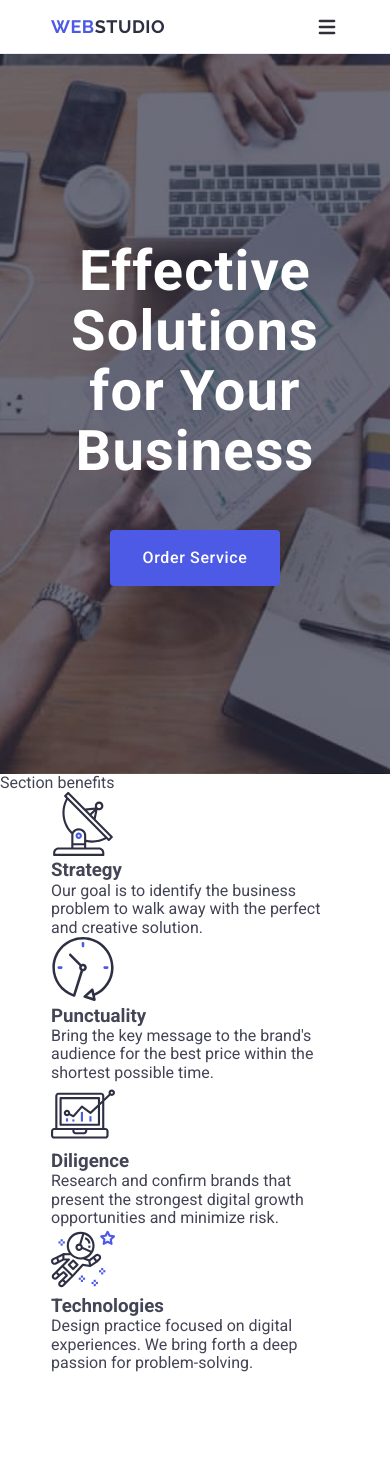
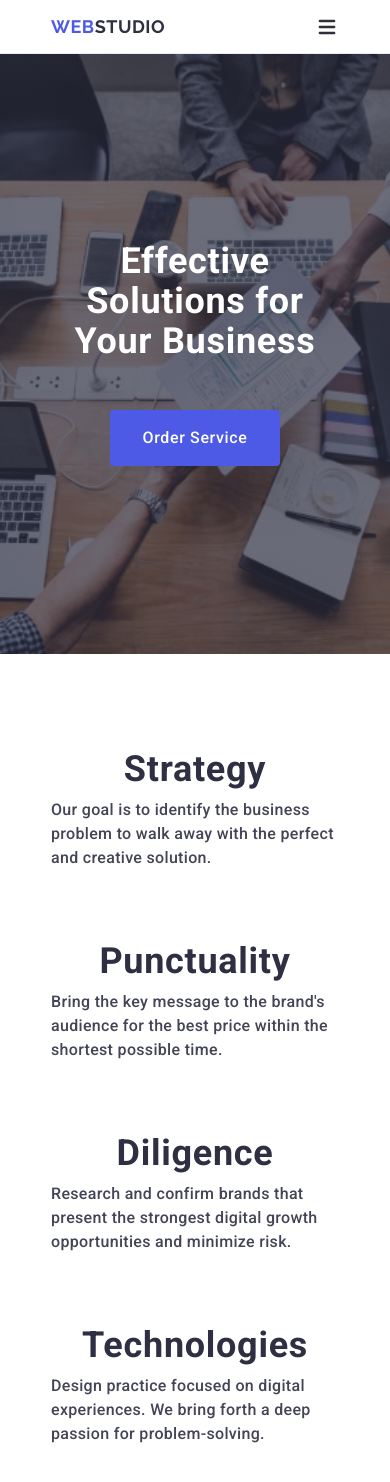
Before and after one commit to Nina-Blbt/goit-markup-hw-06, a plain HTML site: page index.html in a window 390 px wide. Before the commit the page ends 1372 px from the top, so only its background shows below. Drawn offline with nearby package versions, Linux system fonts and the light colour scheme.

Commit message:
hwabout-mobile

```diff
--- a/css/styles.css
+++ b/css/styles.css
@@ -398,21 +398,22 @@ button {
   background-color: #2e2f42;
   margin: 0 auto;
   padding: 188px 0;
-  max-width: 1440px;
+  max-width: 768px;
   background-image: linear-gradient(
       to bottom,
       rgba(46, 47, 66, 0.7),
       rgba(46, 47, 66, 0.7)
     ),
-    url(../images/people-office.jpg);
+    url(../images/hero-img.jpeg);
   background-repeat: no-repeat;
   background-position: center;
   background-size: cover;
+  margin-bottom: 96px;
 }
 
 .title-text {
-  font-size: 56px;
-  line-height: 1.07;
+  font-size: 36px;
+  line-height: 1.11;
   letter-spacing: 0.02em;
   color: #fff;
   max-width: 496px;
@@ -450,20 +451,20 @@ button {
     background-color: #2e2f42;
     margin: 0 auto;
     padding: 188px 0;
-    max-width: 320;
+    max-width: 1168px;
     background-image: linear-gradient(
         to bottom,
         rgba(46, 47, 66, 0.7),
         rgba(46, 47, 66, 0.7)
       ),
-      url(../images/hero-img.jpeg);
+      url(../images/people-office.jpg);
     background-repeat: no-repeat;
     background-position: center;
     background-size: cover;
   }
 
   .title-text {
-    font-size: 36px;
+    font-size: 56px;
     line-height: 1.11;
     letter-spacing: 0.02em;
     color: #fff;
@@ -473,3 +474,44 @@ button {
     margin-bottom: 72px;
   }
 }
+
+/*ABOUT US*/
+
+.about-list {
+  display: flex;
+  flex-direction: column;
+}
+
+.icon-about {
+  display: flex;
+  align-items: center;
+  justify-content: center;
+  height: 112px;
+  background-color: #f4f4fd;
+  border-radius: 4px;
+  border: 1px solid #8e8f99;
+  display: none;
+  margin-bottom: 96px;
+  padding: 0 16px;
+}
+
+.about-subtitle {
+  text-align: center;
+  font-weight: 700;
+  font-size: 36px;
+  line-height: 1.11;
+  letter-spacing: 0.02em;
+  color: #2e2f42;
+  margin-bottom: 8px;
+}
+
+.about-item {
+  margin-bottom: 72px;
+}
+.about-text {
+  font-weight: 500;
+  font-size: 16px;
+  line-height: 1.5;
+  letter-spacing: 0.02em;
+  color: #434455;
+}
--- a/index.html
+++ b/index.html
@@ -147,7 +147,7 @@
       </section>
 
       <section class="section">
-        Section benefits
+
         <div class="container">
           <h2 class="visually-hidden">ABOUT US</h2>
           <ul class="about-list">
```
